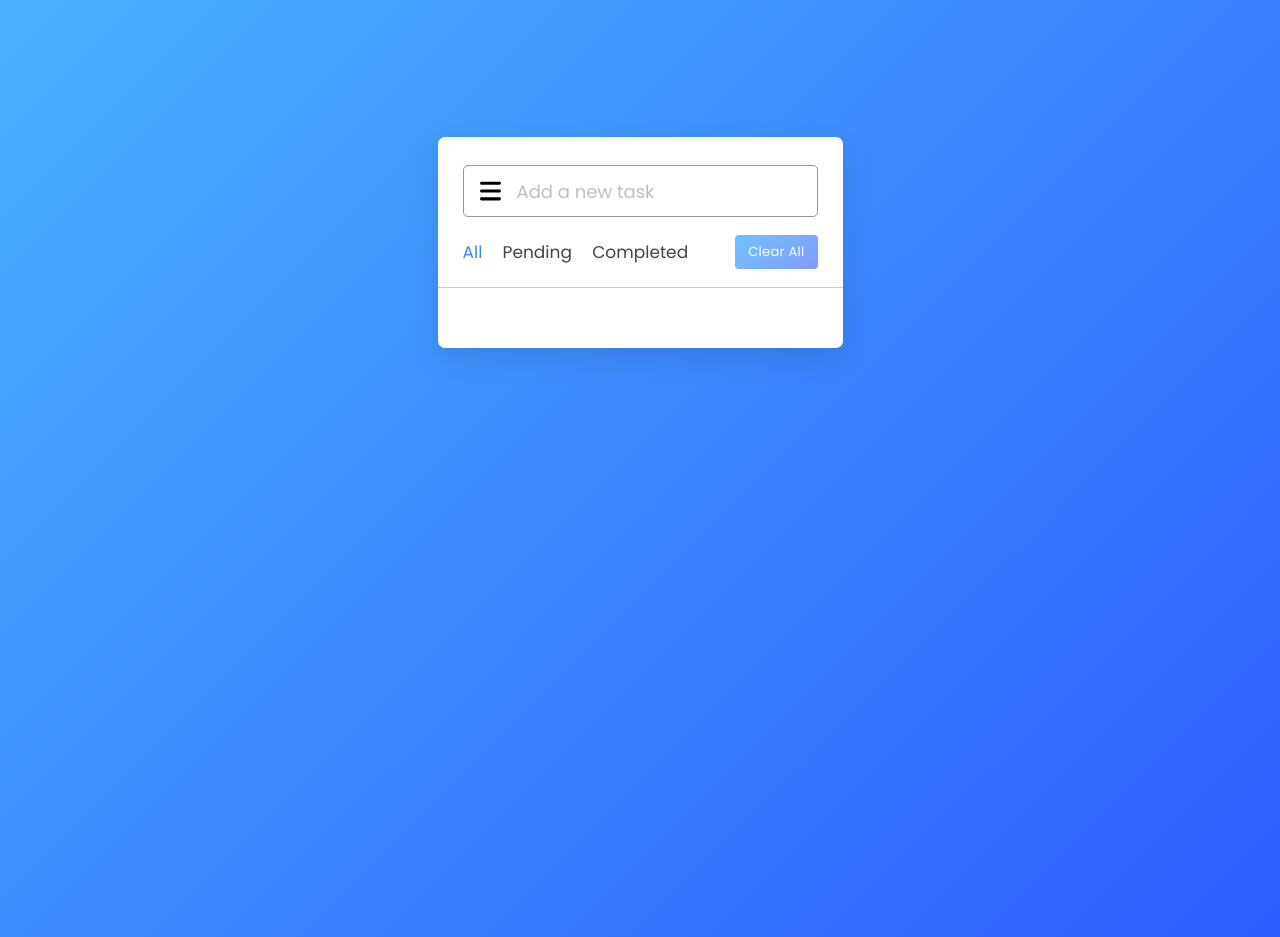
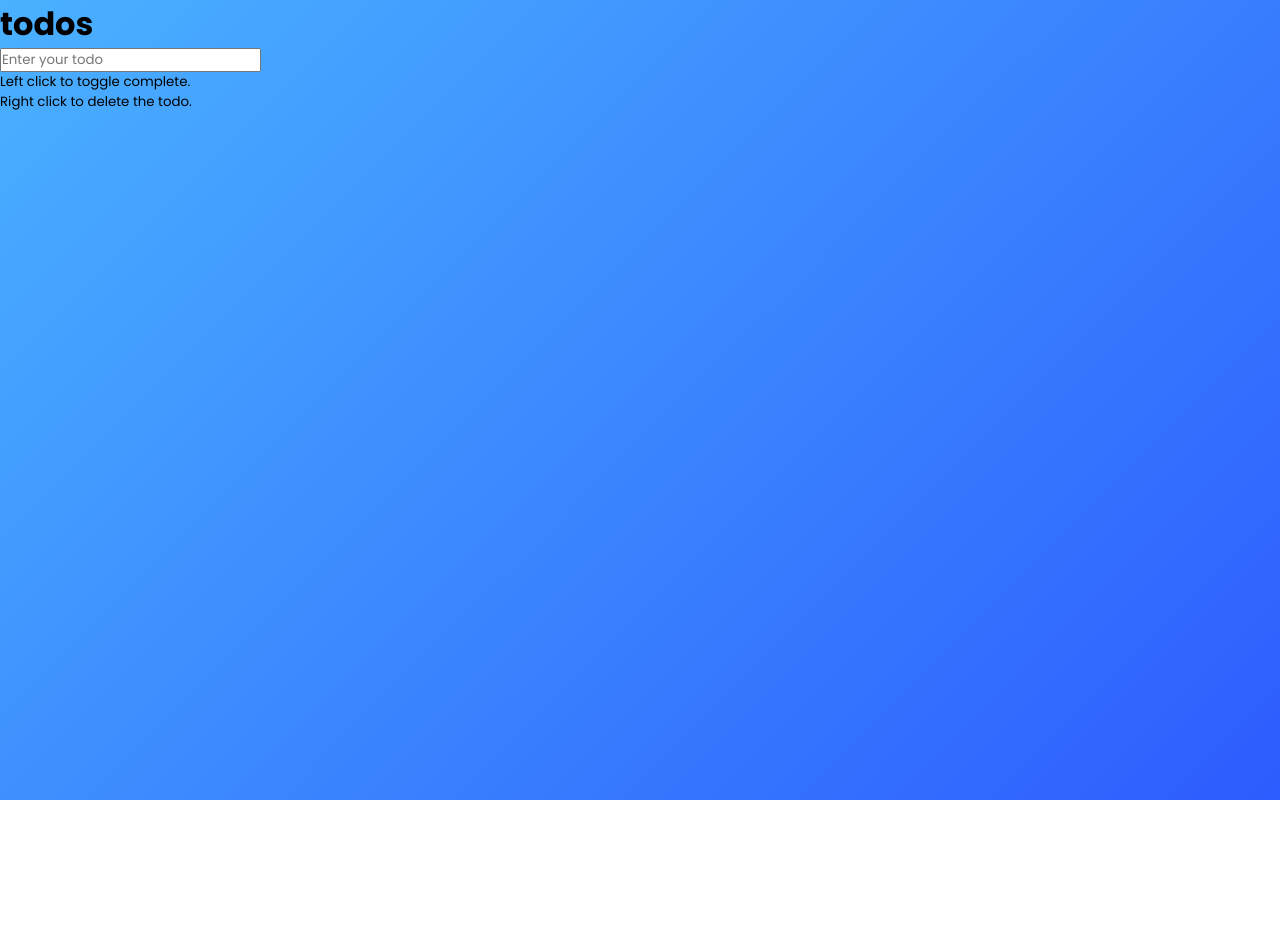
Before and after one commit to Chakshu061/To-Do, a plain HTML site: page index.html in a window 1280 px wide. After the commit the page ends 800 px from the top, so only its background shows below. Drawn offline with nearby package versions, Linux system fonts and the light colour scheme.

Commit message:
Update index.html

```diff
--- a/index.html
+++ b/index.html
@@ -1,31 +1,27 @@
-<!DOCTYPE html>
-<html lang="en" dir="ltr">
-  <head>
-    <meta charset="utf-8">
-    <title>Todo List App in JavaScript | CodingNepal</title>
-    <link rel="stylesheet" href="style.css">
-    <meta name="viewport" content="width=device-width, initial-scale=1.0">
-    <!-- Iconscout Link For Icons -->
-    <link rel="stylesheet" href="https://unicons.iconscout.com/release/v4.0.0/css/line.css">
-  </head>
-  <body>
-    <div class="wrapper">
-      <div class="task-input">
-        <img src="./bars-solid.svg" alt="icon">
-        <input type="text" placeholder="Add a new task">
-      </div>
-      <div class="controls">
-        <div class="filters">
-          <span class="active" id="all">All</span>
-          <span id="pending">Pending</span>
-          <span id="completed">Completed</span>
-        </div>
-        <button class="clear-btn">Clear All</button>
-      </div>
-      <ul class="task-box"></ul>
-    </div>
-
-    <script src="script.js"></script>
-
-  </body>
+<!<!DOCTYPE html>
+<html lang="en">
+    <head>
+        <meta charset="UTF-8" />
+        <meta name="viewport" content="width=device-width, initial-scale=1.0" />
+        <title>ToDo App</title>
+        <link rel="stylesheet" href="style.css" />
+        <script src="script.js" defer></script>
+    </head>
+    <body>
+        <h1>todos</h1>
+        <form id="form">
+            <input
+                type="text"
+                id="input"
+                class="input"
+                placeholder="Enter your todo"
+                autocomplete="off"
+            />
+            <ul class="todos" id="todos"></ul>
+        </form>
+        <small
+            >Left click to toggle complete. <br />Right click to delete the
+            todo.</small
+        >
+    </body>
 </html>
```
